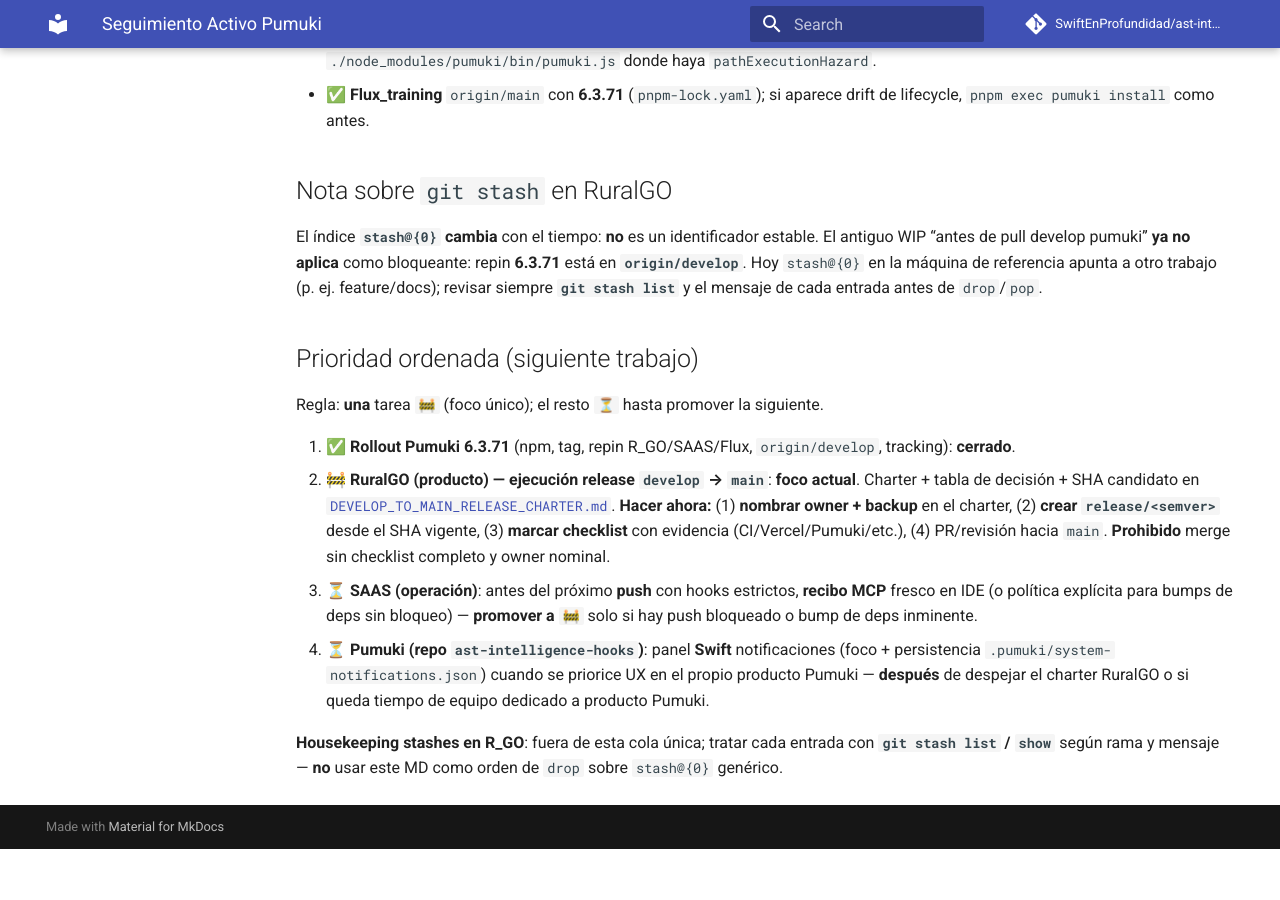
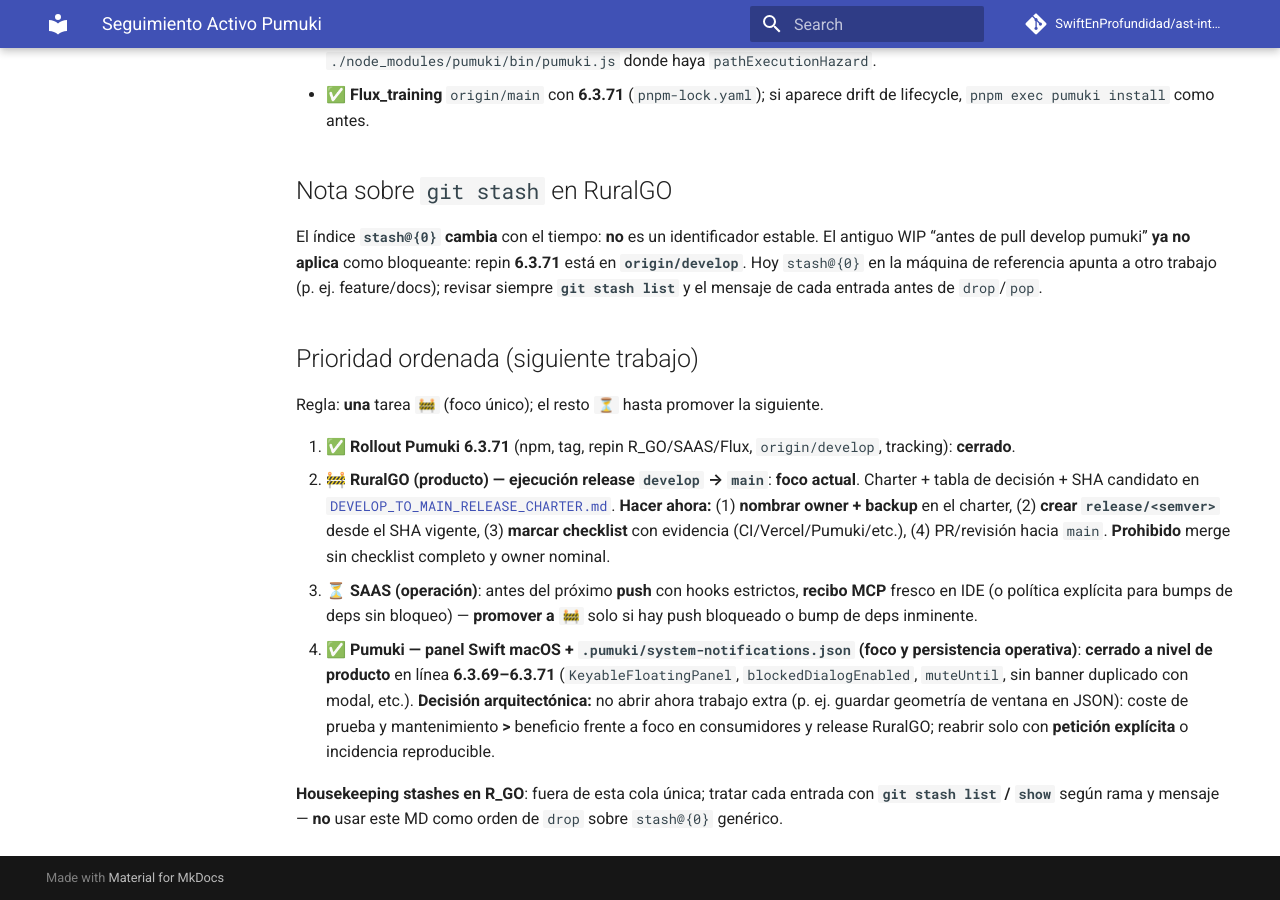
Before and after one commit to SwiftEnProfundidad/ast-intelligence-hooks, an MkDocs documentation site: the page built from docs/tracking/plan-activo-de-trabajo.md, in a window 1280 px wide and 900 px high, scrolled down 2109 px. Built offline with MkDocs 1.6.1 and Material for MkDocs 9.7.7, drawn with Linux system fonts in a browser that asks for light colours; comment, search, counter and statistics services are not loaded; before the commit the page ends 2958 px from its top, so only the background shows below that.

Commit message:
docs(tracking): UX panel Swift macOS marcada entregada; sin P4 geometría por coste/beneficio

```diff
--- a/docs/tracking/plan-activo-de-trabajo.md
+++ b/docs/tracking/plan-activo-de-trabajo.md
@@ -55,6 +55,6 @@ Regla: **una** tarea `🚧` (foco único); el resto `⏳` hasta promover la sigu
 1. ✅ **Rollout Pumuki 6.3.71** (npm, tag, repin R_GO/SAAS/Flux, `origin/develop`, tracking): **cerrado**.
 2. 🚧 **RuralGO (producto) — ejecución release `develop` → `main`**: **foco actual**. Charter + tabla de decisión + SHA candidato en [`DEVELOP_TO_MAIN_RELEASE_CHARTER.md`](https://github.com/SwiftEnProfundidad/R_GO/blob/develop/docs/technical/06-ci-cd/DEVELOP_TO_MAIN_RELEASE_CHARTER.md). **Hacer ahora:** (1) **nombrar owner + backup** en el charter, (2) **crear `release/<semver>`** desde el SHA vigente, (3) **marcar checklist** con evidencia (CI/Vercel/Pumuki/etc.), (4) PR/revisión hacia `main`. **Prohibido** merge sin checklist completo y owner nominal.
 3. ⏳ **SAAS (operación)**: antes del próximo **push** con hooks estrictos, **recibo MCP** fresco en IDE (o política explícita para bumps de deps sin bloqueo) — **promover a `🚧`** solo si hay push bloqueado o bump de deps inminente.
-4. ⏳ **Pumuki (repo `ast-intelligence-hooks`)**: panel **Swift** notificaciones (foco + persistencia `.pumuki/system-notifications.json`) cuando se priorice UX en el propio producto Pumuki — **después** de despejar el charter RuralGO o si queda tiempo de equipo dedicado a producto Pumuki.
+4. ✅ **Pumuki — panel Swift macOS + `.pumuki/system-notifications.json` (foco y persistencia operativa)**: **cerrado a nivel de producto** en línea **6.3.69–6.3.71** (`KeyableFloatingPanel`, `blockedDialogEnabled`, `muteUntil`, sin banner duplicado con modal, etc.). **Decisión arquitectónica:** no abrir ahora trabajo extra (p. ej. guardar geometría de ventana en JSON): coste de prueba y mantenimiento **>** beneficio frente a foco en consumidores y release RuralGO; reabrir solo con **petición explícita** o incidencia reproducible.
 
 **Housekeeping stashes en R_GO**: fuera de esta cola única; tratar cada entrada con **`git stash list` / `show`** según rama y mensaje — **no** usar este MD como orden de `drop` sobre `stash@{0}` genérico.
```
